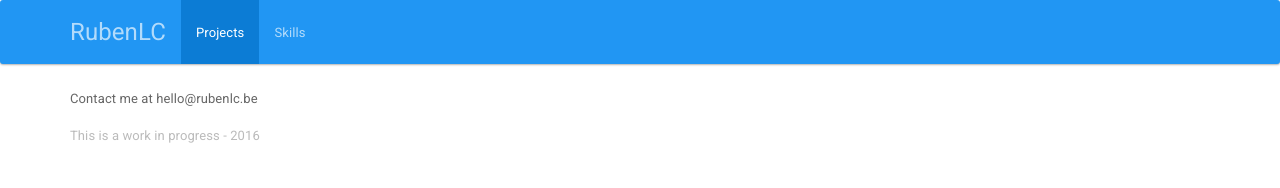
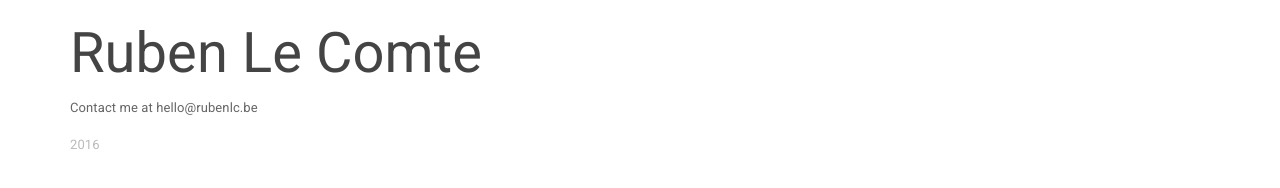
Before and after one commit to rubenlc/rubenlc.github.io, a plain HTML site: page index.html in a window 1280 px wide. Drawn offline with nearby package versions, Linux system fonts and the light colour scheme.

Commit message:
Initial setup

```diff
--- a/index.html
+++ b/index.html
@@ -10,33 +10,12 @@
     <title>Ruben Le Comte</title>
 </head>
 <body>
-<header>
-    <nav class="navbar navbar-inverse">
-        <div class="container">
-            <div class="navbar-header">
-                <button type="button" class="navbar-toggle collapsed" data-toggle="collapse" data-target="#bs-example-navbar-collapse-2">
-                    <span class="sr-only">Toggle navigation</span>
-                    <span class="icon-bar"></span>
-                    <span class="icon-bar"></span>
-                    <span class="icon-bar"></span>
-                </button>
-                <a class="navbar-brand" href="#">RubenLC</a>
-            </div>
-
-            <div class="collapse navbar-collapse" id="bs-example-navbar-collapse-2">
-                <ul class="nav navbar-nav">
-                    <li class="active"><a href="#">Projects <span class="sr-only">(current)</span></a></li>
-                    <li><a href="#">Skills</a></li>
-                </ul>
-            </div>
-        </div>
-    </nav>
-</header>
 <main class="container">
+    <h1>Ruben Le Comte</h1>
     <p>Contact me at hello@rubenlc.be</p>
 </main>
 <footer class="container">
-    <p class="text-muted">This is a work in progress - 2016</p>
+    <p class="text-muted">2016</p>
 </footer>
 </body>
 </html>
```
